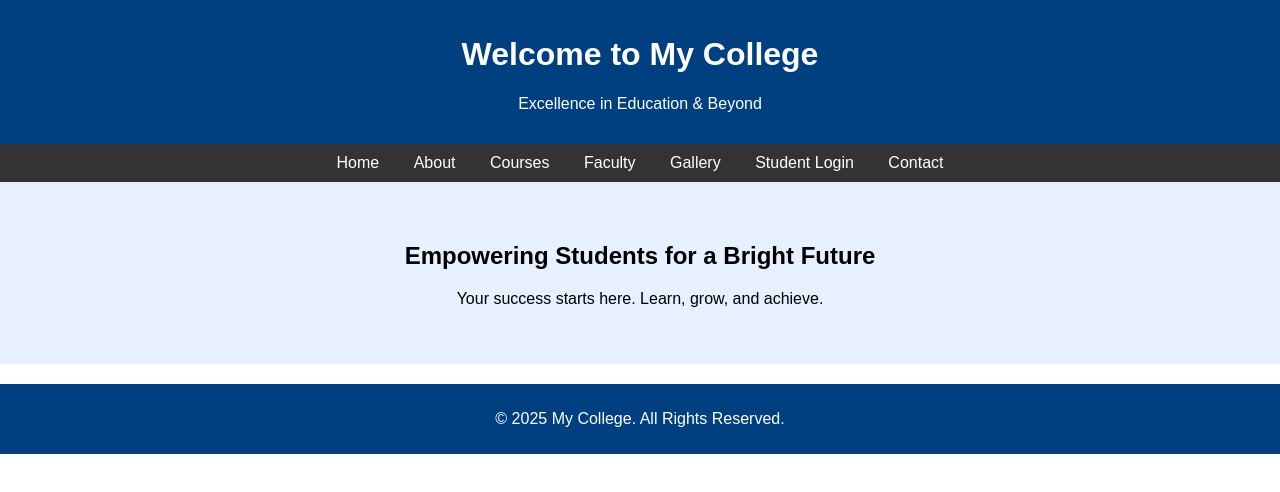
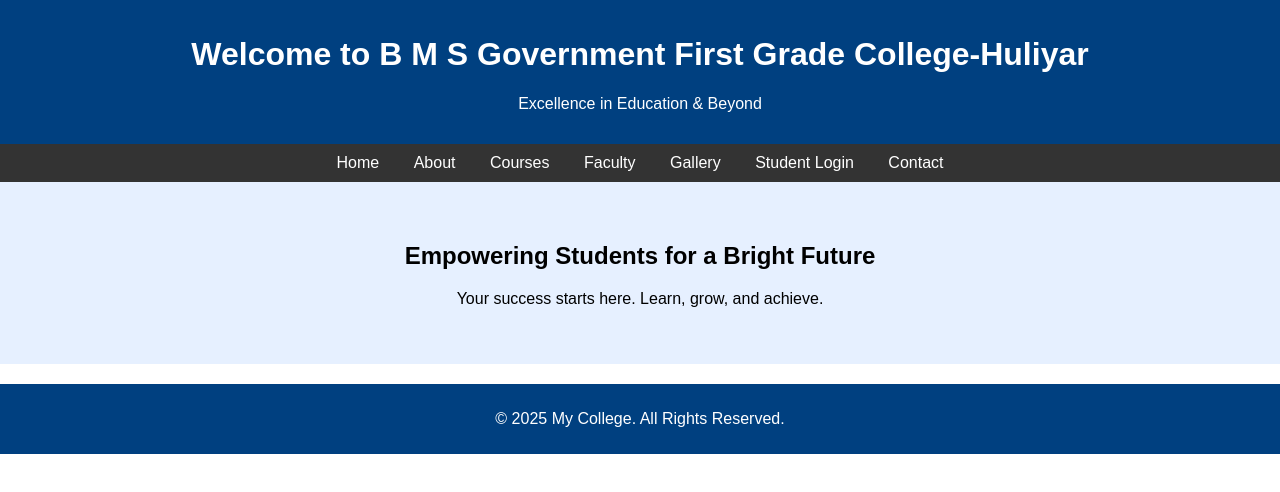
Before and after one commit to rameshgowda1493-gif/BMS-College, a plain HTML site: page index.html in a window 1280 px wide. Drawn offline with Linux system fonts and the light colour scheme.

Commit message:
Update index.html

```diff
--- a/index.html
+++ b/index.html
@@ -9,7 +9,7 @@
 </head>
 <body>
   <header>
-    <h1>Welcome to My College</h1>
+    <h1>Welcome to B M S Government First Grade College-Huliyar</h1>
     <p>Excellence in Education & Beyond</p>
   </header>
 
```
